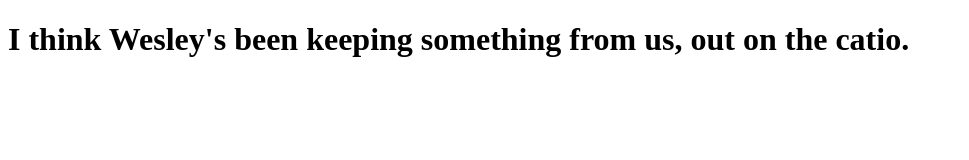
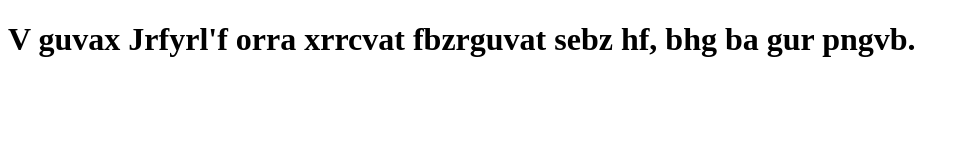
Before and after one commit to Perfect5th/bunny-bday, a plain HTML site: page index.html in a window 1280 px wide. Shown: the whole page, without its empty margins (0-969 px from the left). Drawn offline with Linux system fonts and the light colour scheme.

Commit message:
rot13 encode index.html

```diff
--- a/index.html
+++ b/index.html
@@ -4,6 +4,6 @@
     <meta charset="utf-8">
   </head>
   <body>
-    <h1>I think Wesley's been keeping something from us, out on the catio.</h1>
+    <h1>V guvax Jrfyrl'f orra xrrcvat fbzrguvat sebz hf, bhg ba gur pngvb.</h1>
   </body>
 </html>
```
